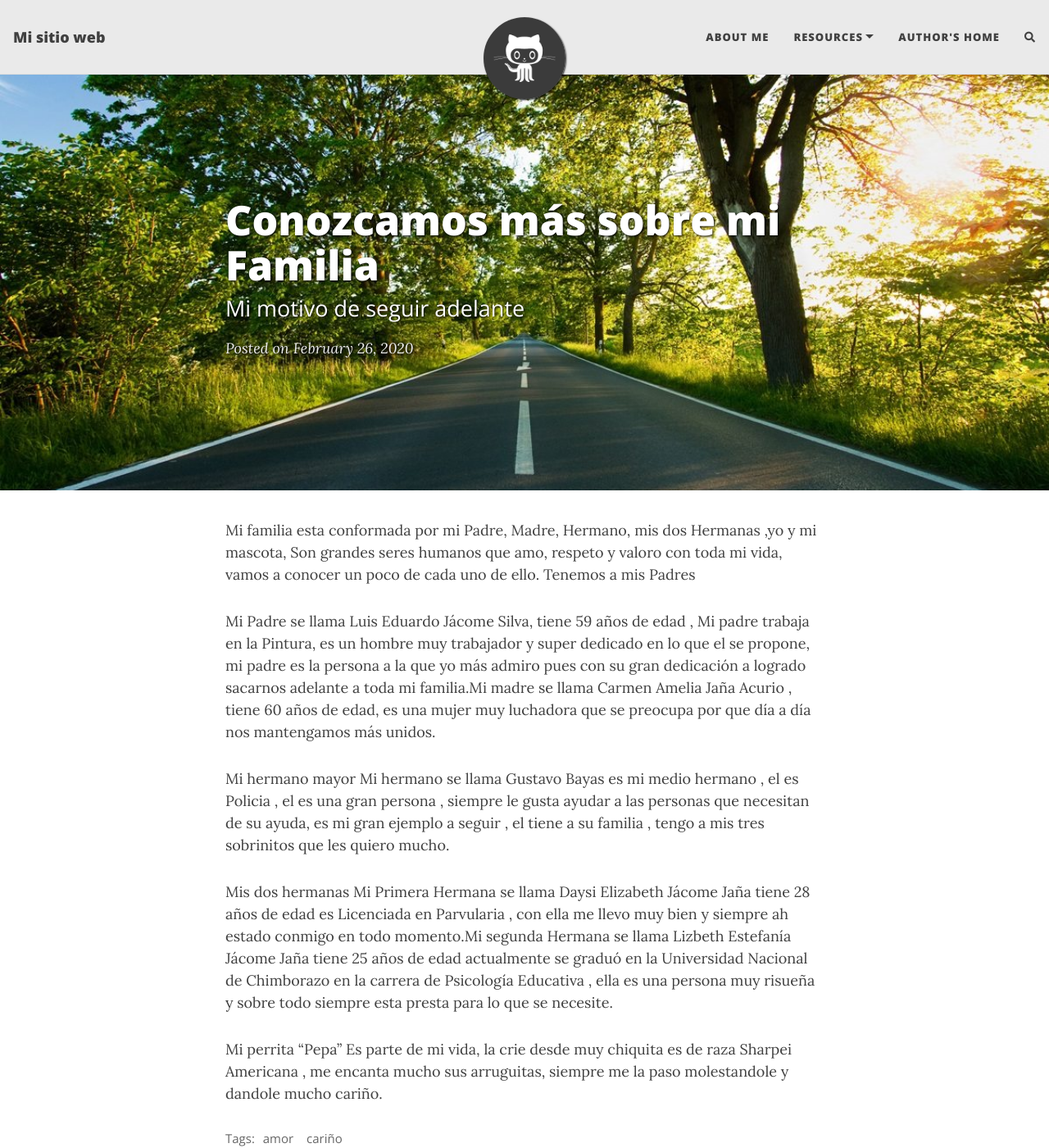
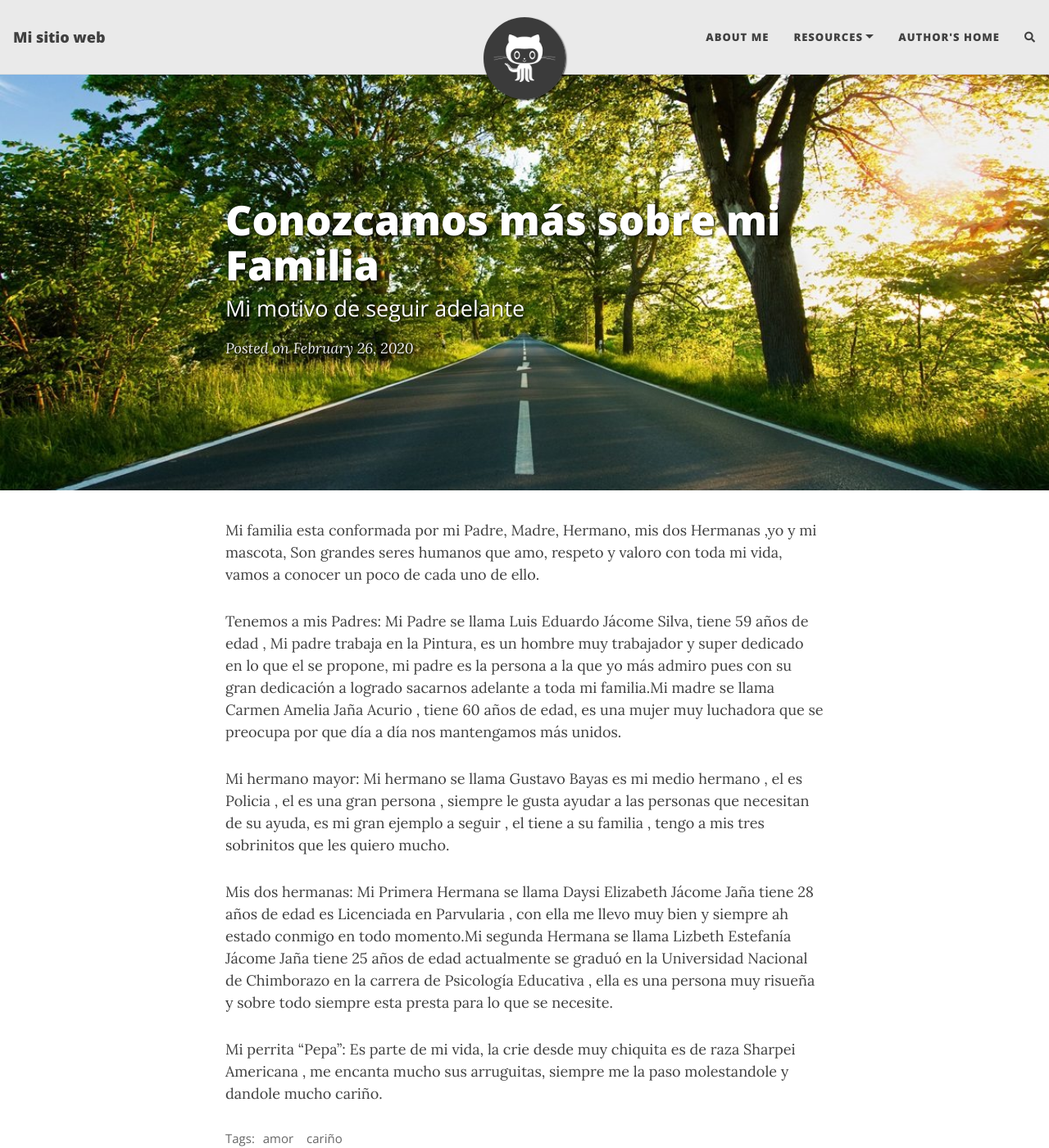
Before and after one commit to gmaribelj/gmaribelj.github.io, a Jekyll site: the page built from _posts/2020-02-26-flake-it-till-you-make-it.md, in a window 1280 px wide and 1400 px high. Shown: the whole window at 82% size. Built offline with Jekyll 4.4.1, drawn with Linux system fonts in a browser that asks for light colours; nearby versions of some CDN libraries; comment, search, counter and statistics services are not loaded.

```diff
--- a/_posts/2020-02-26-flake-it-till-you-make-it.md
+++ b/_posts/2020-02-26-flake-it-till-you-make-it.md
@@ -8,15 +8,11 @@ share-img: /assets/img/path.jpg
 tags: [amor, cariño]
 ---
 Mi familia esta conformada por mi Padre, Madre, Hermano, mis dos Hermanas ,yo y mi mascota, Son grandes seres humanos que amo, respeto y valoro con toda mi vida, vamos a conocer un poco de cada uno de ello.
-Tenemos a mis Padres
 
-Mi Padre se llama Luis Eduardo Jácome Silva, tiene 59 años de edad , Mi padre trabaja en la Pintura, es un hombre muy trabajador y super dedicado en lo que el se propone, mi padre es la persona a la que yo más admiro pues con su gran dedicación a logrado sacarnos adelante a toda mi familia.Mi madre se llama Carmen Amelia Jaña Acurio , tiene 60 años de edad, es una mujer muy luchadora que se preocupa por que día a día nos mantengamos más unidos.
+Tenemos a mis Padres: Mi Padre se llama Luis Eduardo Jácome Silva, tiene 59 años de edad , Mi padre trabaja en la Pintura, es un hombre muy trabajador y super dedicado en lo que el se propone, mi padre es la persona a la que yo más admiro pues con su gran dedicación a logrado sacarnos adelante a toda mi familia.Mi madre se llama Carmen Amelia Jaña Acurio , tiene 60 años de edad, es una mujer muy luchadora que se preocupa por que día a día nos mantengamos más unidos.
 
-Mi hermano mayor
-Mi hermano se llama Gustavo Bayas es mi medio hermano , el es Policia , el es una gran persona , siempre le gusta ayudar a las personas que necesitan de su ayuda, es mi gran ejemplo a seguir , el tiene a su familia , tengo a mis tres sobrinitos que les quiero mucho.
+Mi hermano mayor: Mi hermano se llama Gustavo Bayas es mi medio hermano , el es Policia , el es una gran persona , siempre le gusta ayudar a las personas que necesitan de su ayuda, es mi gran ejemplo a seguir , el tiene a su familia , tengo a mis tres sobrinitos que les quiero mucho.
 
-Mis dos hermanas
-Mi Primera Hermana se llama Daysi Elizabeth Jácome Jaña tiene 28 años de edad es Licenciada en Parvularia , con ella me llevo muy bien y siempre ah estado conmigo en todo momento.Mi segunda Hermana se llama Lizbeth Estefanía Jácome Jaña tiene 25 años de edad actualmente se graduó en la Universidad Nacional de Chimborazo en la carrera de Psicología Educativa , ella es una persona muy risueña y sobre todo siempre esta presta para lo que se necesite.
+Mis dos hermanas: Mi Primera Hermana se llama Daysi Elizabeth Jácome Jaña tiene 28 años de edad es Licenciada en Parvularia , con ella me llevo muy bien y siempre ah estado conmigo en todo momento.Mi segunda Hermana se llama Lizbeth Estefanía Jácome Jaña tiene 25 años de edad actualmente se graduó en la Universidad Nacional de Chimborazo en la carrera de Psicología Educativa , ella es una persona muy risueña y sobre todo siempre esta presta para lo que se necesite.
 
-Mi perrita "Pepa"
-Es parte de mi vida, la crie desde muy chiquita es de raza Sharpei Americana , me encanta mucho sus arruguitas, siempre me la paso molestandole y dandole mucho cariño.
+Mi perrita "Pepa": Es parte de mi vida, la crie desde muy chiquita es de raza Sharpei Americana , me encanta mucho sus arruguitas, siempre me la paso molestandole y dandole mucho cariño.
```
